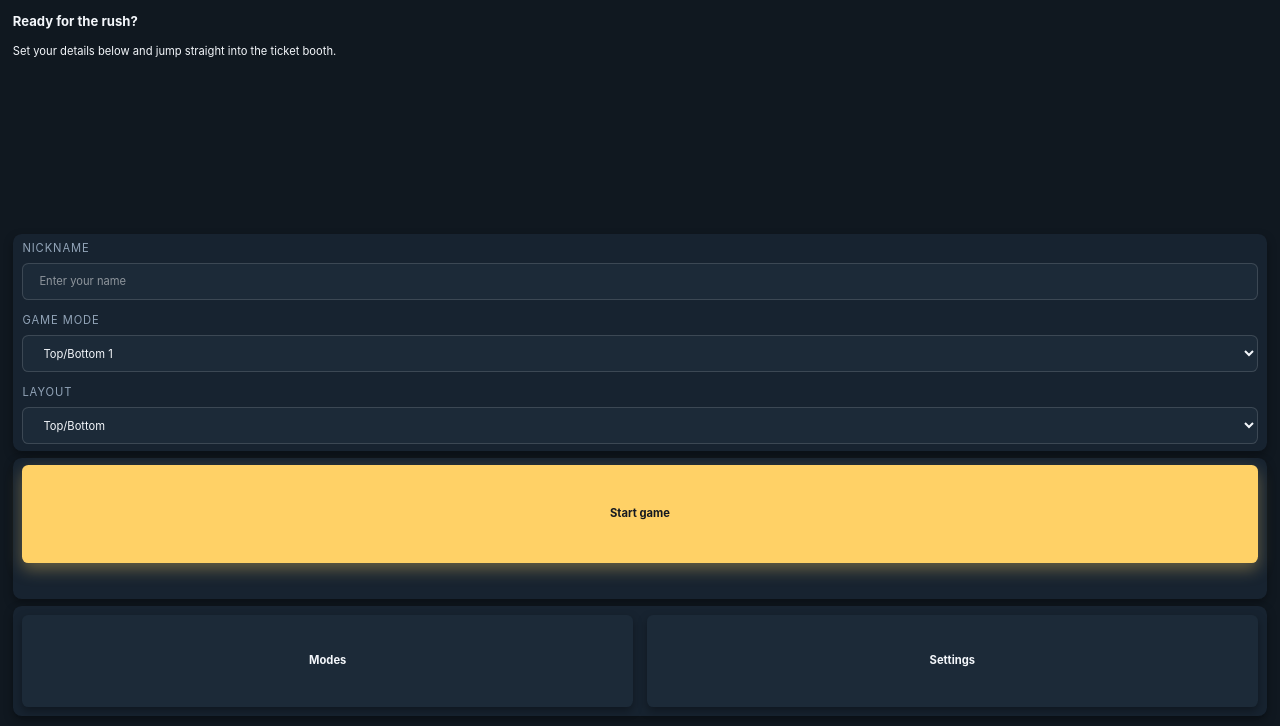
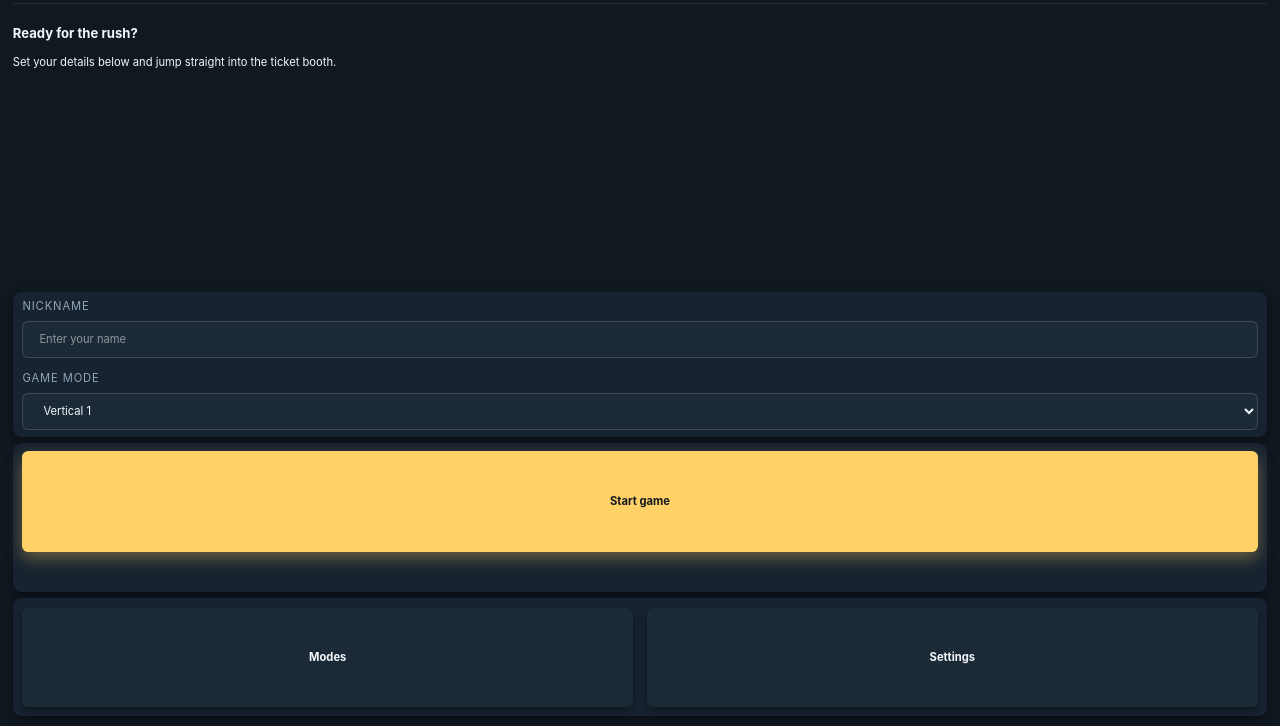
Before and after one commit to michal995/TicketsGame, a plain HTML site: page index.html in a window 1280 px wide. Shown: the part 74-800 px from the top of the page. Drawn offline with Linux system fonts and the light colour scheme.

Commit message:
Align menu layouts with game modes

```diff
--- a/index.html
+++ b/index.html
@@ -48,10 +48,6 @@
         <select id="modeSelect" name="mode"></select>
       </label>
 
-      <label class="input-field" for="layoutSelect">
-        <span class="field-label">Layout</span>
-        <select id="layoutSelect" name="layout"></select>
-      </label>
     </form>
 
     <div class="menu-actions">
--- a/js/game/constants.js
+++ b/js/game/constants.js
@@ -46,8 +46,8 @@ export const LAYOUTS = {
 };
 
 export const GAME_MODES = {
-  TB1: { label: 'Top/Bottom 1', timeLimit: 20, description: 'Classic rush with single passenger focus.' },
-  TB2: { label: 'Top/Bottom 2', timeLimit: 25, description: 'Longer time window and bigger groups.' },
+  TB1: { label: 'Vertical 1', timeLimit: 20, description: 'Classic rush with single passenger focus.' },
+  TB2: { label: 'Vertical 2', timeLimit: 25, description: 'Longer time window and bigger groups.' },
   HR1: { label: 'Horizontal 1', timeLimit: 18, description: 'Quick-fire requests, perfect for warm-ups.' },
   HR2: { label: 'Horizontal 2', timeLimit: 22, description: 'Balanced challenge with varied passengers.' },
 };
--- a/js/screens/menu.js
+++ b/js/screens/menu.js
@@ -1,17 +1,17 @@
 import { GAME_MODES, DEFAULT_MODE, LAYOUTS, DEFAULT_LAYOUT } from '../game/constants.js';
-import { rememberUser, getUsers, rememberLayout, getPreferredLayout } from '../storage/db.js';
+import { rememberUser, getUsers } from '../storage/db.js';
 
-const LAYOUT_LABELS = {
-  [LAYOUTS.TOP_BOTTOM]: 'Top/Bottom',
-  [LAYOUTS.LEFT_RIGHT]: 'Left/Right',
+const MODE_LAYOUTS = {
+  TB1: LAYOUTS.TOP_BOTTOM,
+  TB2: LAYOUTS.TOP_BOTTOM,
+  HR1: LAYOUTS.LEFT_RIGHT,
+  HR2: LAYOUTS.LEFT_RIGHT,
 };
 
 export function initMenuScreen({ onStart, onLayoutChange } = {}) {
   const nameInput = document.getElementById('playerName');
   const modeSelect = document.getElementById('modeSelect');
   const startButton = document.getElementById('startBtn');
-  const layoutSelect = document.getElementById('layoutSelect');
-
   function populatePlayers() {
     const list = document.getElementById('players');
     if (!list || !nameInput) {
@@ -43,33 +43,12 @@ export function initMenuScreen({ onStart, onLayoutChange } = {}) {
     return value === LAYOUTS.LEFT_RIGHT || value === LAYOUTS.TOP_BOTTOM ? value : DEFAULT_LAYOUT;
   }
 
-  function populateLayouts() {
-    if (!layoutSelect) {
-      return;
-    }
-    if (!layoutSelect.children.length) {
-      Object.values(LAYOUTS).forEach((value) => {
-        const option = document.createElement('option');
-        option.value = value;
-        option.textContent = LAYOUT_LABELS[value] ?? value;
-        layoutSelect.appendChild(option);
-      });
-    }
-    const preferred = normalizeLayout(getPreferredLayout());
-    layoutSelect.value = preferred;
-    notifyLayoutChange(layoutSelect.value);
-  }
-
-  function getSelectedLayout() {
-    if (!layoutSelect) {
-      return DEFAULT_LAYOUT;
-    }
-    return normalizeLayout(layoutSelect.value);
+  function getLayoutForMode(mode) {
+    return normalizeLayout(MODE_LAYOUTS[mode] || DEFAULT_LAYOUT);
   }
 
   function notifyLayoutChange(value) {
     const layout = normalizeLayout(value);
-    rememberLayout(layout);
     if (typeof onLayoutChange === 'function') {
       onLayoutChange(layout);
     }
@@ -87,17 +66,17 @@ export function initMenuScreen({ onStart, onLayoutChange } = {}) {
   function startGame() {
     const nick = nameInput?.value.trim() || 'Guest';
     const mode = getSelectedMode();
-    const layout = getSelectedLayout();
+    const layout = getLayoutForMode(mode);
     rememberUser(nick);
-    rememberLayout(layout);
     if (typeof onStart === 'function') {
       onStart({ player: nick, mode, layout });
     }
   }
 
   populateModes();
-  populateLayouts();
   populatePlayers();
+
+  notifyLayoutChange(getLayoutForMode(getSelectedMode()));
 
   startButton?.addEventListener('click', startGame);
   nameInput?.addEventListener('keydown', (event) => {
@@ -107,8 +86,9 @@ export function initMenuScreen({ onStart, onLayoutChange } = {}) {
     }
   });
 
-  layoutSelect?.addEventListener('change', (event) => {
-    notifyLayoutChange(event.target?.value || DEFAULT_LAYOUT);
+  modeSelect?.addEventListener('change', (event) => {
+    const selectedMode = event.target?.value || DEFAULT_MODE;
+    notifyLayoutChange(getLayoutForMode(selectedMode));
   });
 
   return {
@@ -122,10 +102,11 @@ export function initMenuScreen({ onStart, onLayoutChange } = {}) {
       if (modeSelect && mode && GAME_MODES[mode]) {
         modeSelect.value = mode;
       }
-      if (layoutSelect && layout) {
+      if (layout) {
         const resolved = normalizeLayout(layout);
-        layoutSelect.value = resolved;
         notifyLayoutChange(resolved);
+      } else {
+        notifyLayoutChange(getLayoutForMode(getSelectedMode()));
       }
     },
     refreshPlayers: populatePlayers,
```
